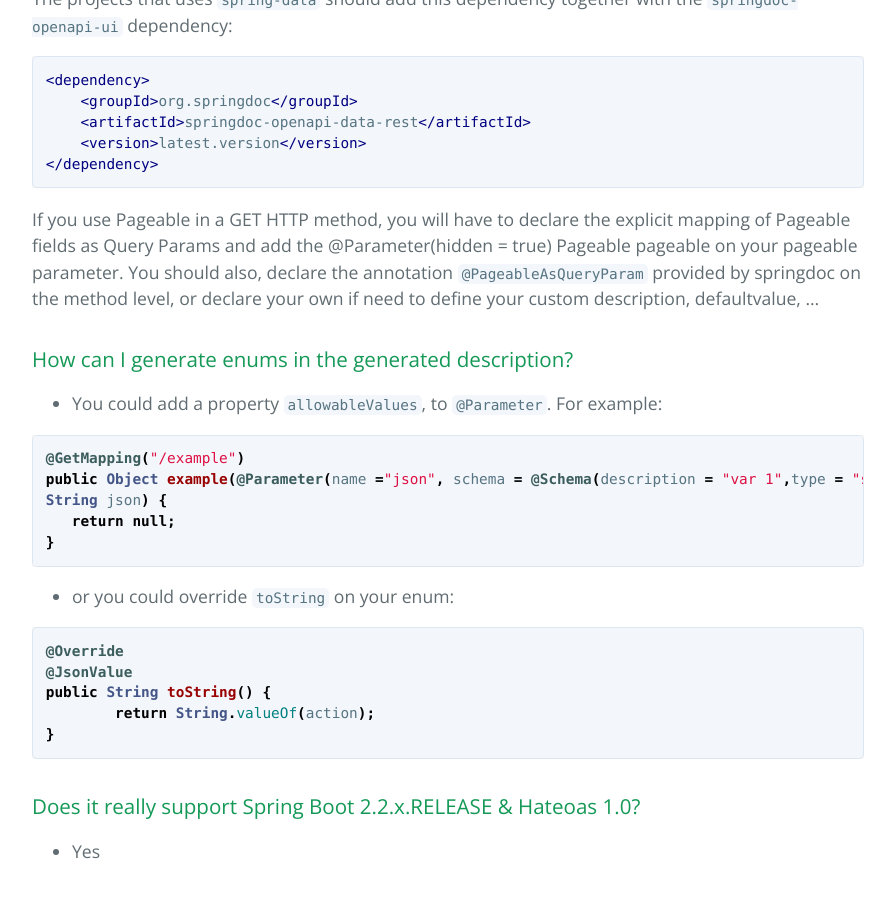
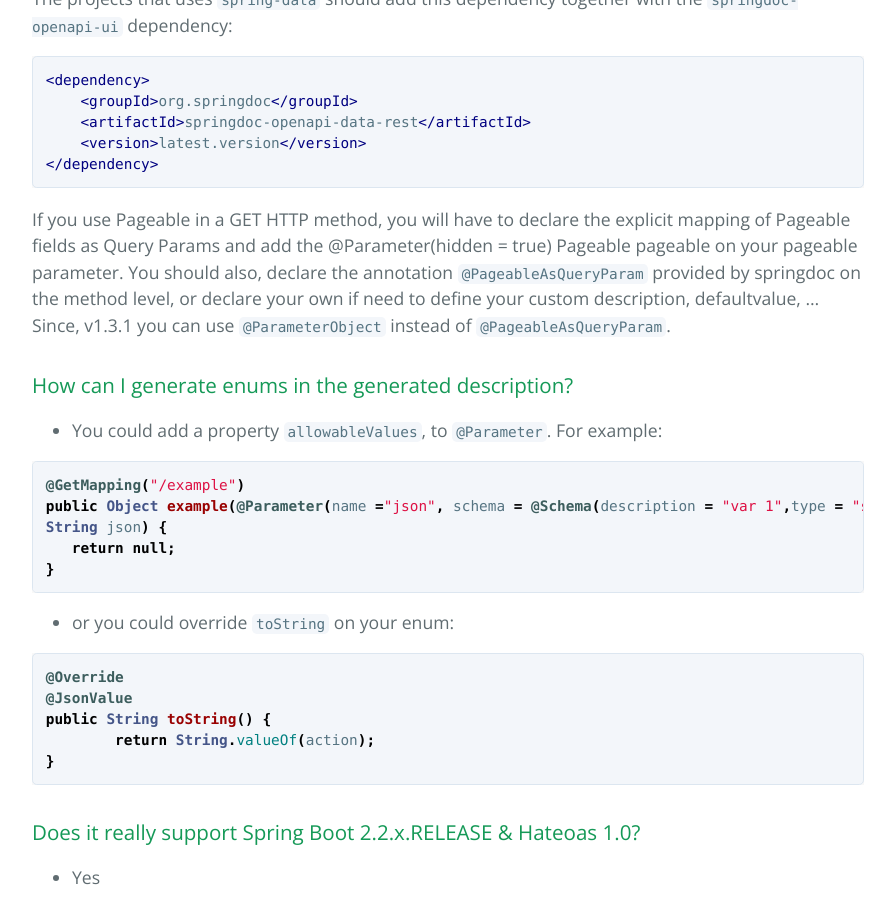
Before and after one commit to springdoc/springdoc.github.io, a Jekyll site: the page built from faq.md, in a window 1280 px wide and 900 px high, scrolled down 6472 px. Shown: the whole window, without its empty margins (192-1087 px from the left). Built offline with Jekyll 4.4.1, drawn with Linux system fonts in a browser that asks for light colours.

Commit message:
Update faq.md

```diff
--- a/faq.md
+++ b/faq.md
@@ -172,6 +172,7 @@ The projects that uses `spring-data` should add this dependency together with th
 
 If you use Pageable in a GET HTTP method, you will have to declare the explicit mapping of Pageable fields as Query Params and add the @Parameter(hidden = true) Pageable pageable on your pageable parameter.
 You should also, declare the annotation `@PageableAsQueryParam` provided by springdoc on the method level, or declare your own if need to define your custom description, defaultvalue, ...
+Since, v1.3.1 you can use `@ParameterObject` instead of `@PageableAsQueryParam`.
 
 
 ### How can I generate enums in the generated description?
```
